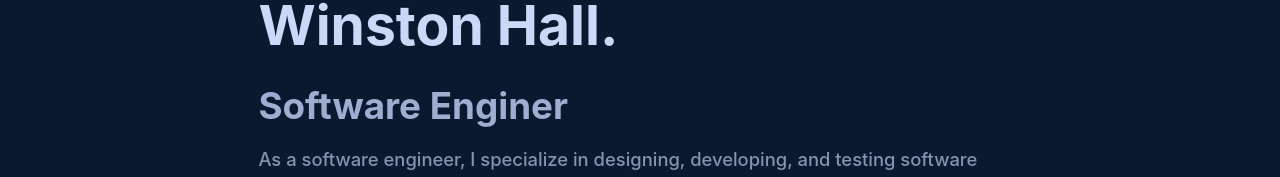
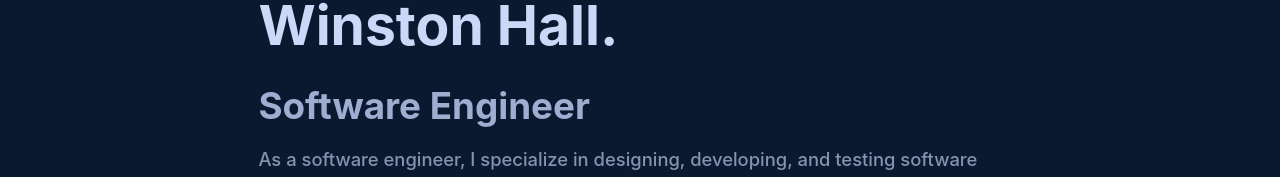
Before and after one commit to WinstonHall/winstonhall.github.io, a React (Vite) app: page / in a window 1280 px wide. Shown: the part 191-368 px from the top of the page. Built offline with nearby package versions, Linux system fonts and the light colour scheme.

Commit message:
Fixed typo's and styling error.

```diff
--- a/src/components/organisms/GetInTouch/GetInTouch.module.css
+++ b/src/components/organisms/GetInTouch/GetInTouch.module.css
@@ -1,10 +1,6 @@
-.get_intouch {
-}
-
 .get_intouch > div {
     padding: 1rem 0;
     display: flex;
     flex-direction: column;
-    text-align: center;
     gap: 1rem;
 }
--- a/src/components/organisms/IntroHead/IntroHead.jsx
+++ b/src/components/organisms/IntroHead/IntroHead.jsx
@@ -5,7 +5,7 @@ export function IntroHead() {
         <div className={'intro_head'}>
             <p className='high_light'>Hi, my name is</p>
             <h1>Winston Hall.</h1>
-            <h2>Software Enginer </h2>
+            <h2>Software Engineer </h2>
             <p>
                 As a software engineer, I specialize in designing, developing,
                 and testing software applications to meet the needs of
--- a/src/index.css
+++ b/src/index.css
@@ -34,6 +34,9 @@
     height: 100vh;
     max-height: 100vh;
     overflow-y: scroll;
+}
+#contact {
+    text-align: left;
 }
 
 /* DEFAULT ELEMENT CSS PROPERTIES */
```
